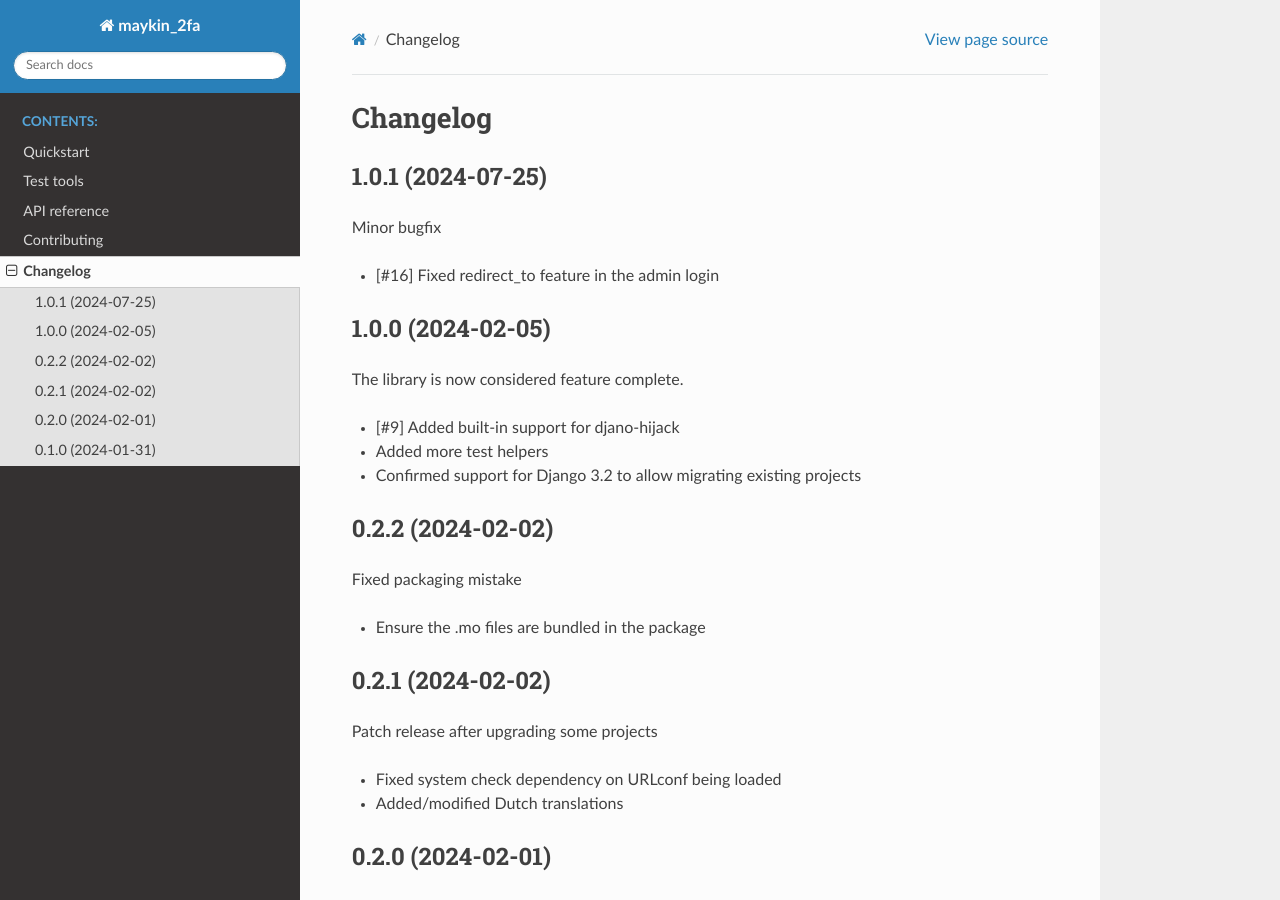
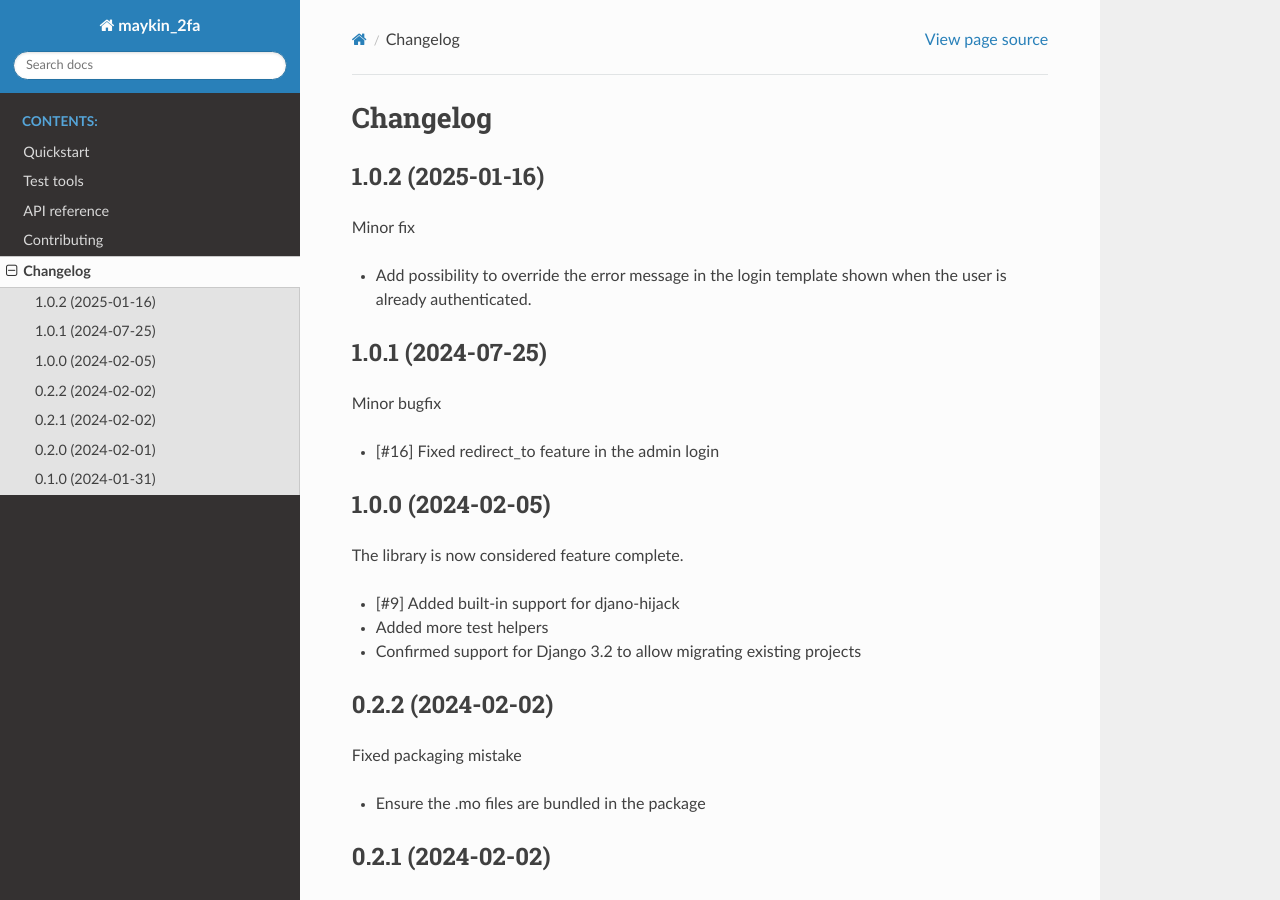
Before and after one commit to maykinmedia/maykin-2fa, a Sphinx documentation site: the page built from docs/changelog.rst, in a window 1280 px wide and 900 px high. Built offline with Sphinx 7.4.7 and the Read the Docs theme 3.1.0, drawn with Linux system fonts in a browser that asks for light colours.

Commit message:
:bookmark: Bump version and update changelog

```diff
--- a/CHANGELOG.rst
+++ b/CHANGELOG.rst
@@ -1,6 +1,13 @@
 =========
 Changelog
 =========
+
+1.0.2 (2025-01-16)
+==================
+
+Minor fix
+
+* Add possibility to override the error message in the login template shown when the user is already authenticated.
 
 1.0.1 (2024-07-25)
 ==================
--- a/README.rst
+++ b/README.rst
@@ -1,7 +1,7 @@
 Maykin 2FA
 ==========
 
-:Version: 1.0.1
+:Version: 1.0.2
 :Source: https://github.com/maykinmedia/maykin-2fa
 :Keywords: django, two factor, multi factor auth, mfa
 
--- a/docs/conf.py
+++ b/docs/conf.py
@@ -26,7 +26,7 @@ copyright = "2024, Maykin Media"
 author = "Maykin Media"
 
 # The full version, including alpha/beta/rc tags
-release = "1.0.1"
+release = "1.0.2"
 
 
 # -- General configuration ---------------------------------------------------
--- a/pyproject.toml
+++ b/pyproject.toml
@@ -4,7 +4,7 @@ build-backend = "setuptools.build_meta"
 
 [project]
 name = "maykin_2fa"
-version = "1.0.1"
+version = "1.0.2"
 description = "An opinionated integration of django-two-factor-auth in the Django admin interface."
 authors = [
     {name = "Maykin Media", email = "support@maykinmedia.nl"}
@@ -81,7 +81,7 @@ markers = [
 ]
 
 [tool.bumpversion]
-current_version = "1.0.1"
+current_version = "1.0.2"
 files = [
     {filename = "pyproject.toml"},
     {filename = "README.rst"},
```
